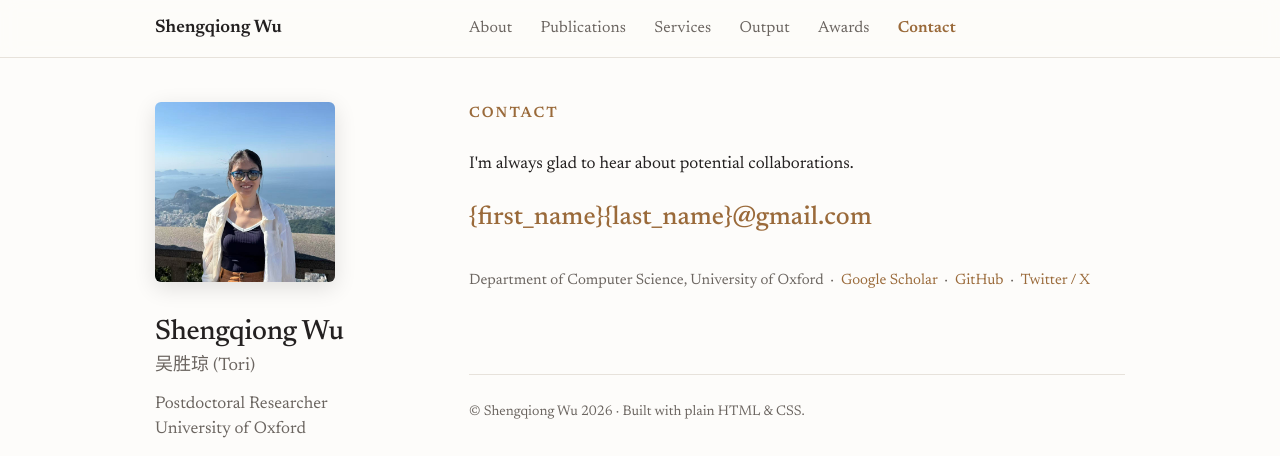
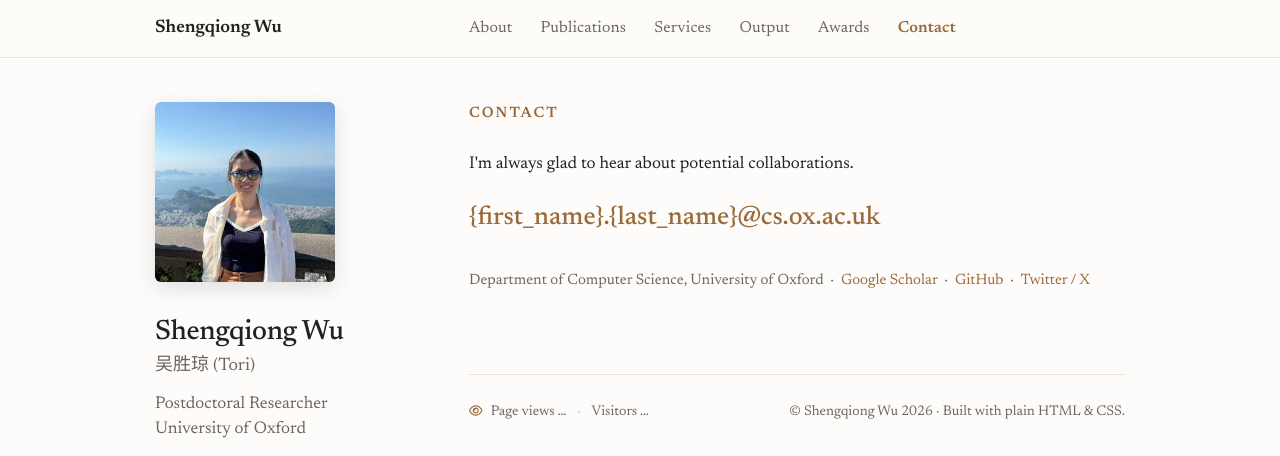
Before and after one commit to ChocoWu/ChocoWu.github.io, a plain HTML site: page contact.html in a window 1280 px wide. Shown: the top 456 px of the page. Drawn offline with Linux system fonts and the light colour scheme; some packages are replaced by stand-ins of ours; a script that the page names is missing.

Commit message:
update footer

```diff
--- a/contact.html
+++ b/contact.html
@@ -57,7 +57,7 @@
       <section id="contact" class="contact">
         <h2 class="section-title">Contact</h2>
         <p>I'm always glad to hear about potential collaborations.</p>
-        <p class="big-mail"><a href="mailto:shengqiongwu@gmail.com">{first_name}{last_name}@gmail.com</a></p>
+        <p class="big-mail"><a href="mailto:shengqiongwu@gmail.com">{first_name}.{last_name}@cs.ox.ac.uk</a></p>
         <p style="color:var(--muted);font-size:15px;">
           Department of Computer Science, University of Oxford &nbsp;·&nbsp;
           <a href="https://scholar.google.com/citations?user=RJJLKR0AAAAJ">Google Scholar</a> &nbsp;·&nbsp;
@@ -66,9 +66,20 @@
         </p>
       </section>
 
-      <footer>© Shengqiong Wu 2026 · Built with plain HTML &amp; CSS.</footer>
+      <footer class="footer-split">
+        <!-- Visitor counter (busuanzi: site-wide page views & unique visitors) -->
+        <span class="visitors">
+          <i class="fa-regular fa-eye"></i>
+          <span id="busuanzi_container_site_pv">Page views <span id="busuanzi_value_site_pv">…</span></span>
+          <span class="sep">·</span>
+          <span id="busuanzi_container_site_uv">Visitors <span id="busuanzi_value_site_uv">…</span></span>
+        </span>
+        <span>© Shengqiong Wu 2026 · Built with plain HTML &amp; CSS.</span>
+      </footer>
 
     </main>
   </div>
+  <!-- busuanzi page-view / visitor counter -->
+  <script defer src="//busuanzi.ibruce.info/busuanzi/2.3/busuanzi.pure.mini.js"></script>
 </body>
 </html>
--- a/style.css
+++ b/style.css
@@ -364,6 +364,11 @@ section { padding-top: var(--space); }
 .contact p { font-size: 17px; }
 .contact .big-mail { font-size: clamp(20px, 4vw, 26px); font-weight: 500; }
 
+/* ============================ VISITOR COUNTER (inside footer) ============================ */
+.visitors { color: var(--muted); font-size: 14px; }
+.visitors i { font-size: 12px; margin-right: 5px; color: var(--accent); }
+.visitors .sep { margin: 0 8px; opacity: .45; }
+
 /* ============================ FOOTER ============================ */
 .main footer {
   margin-top: var(--space);
@@ -371,6 +376,14 @@ section { padding-top: var(--space); }
   border-top: 1px solid var(--rule);
   color: var(--muted);
   font-size: 14px;
+}
+/* index footer: counter on the left, copyright on the right */
+.main footer.footer-split {
+  display: flex;
+  justify-content: space-between;
+  align-items: center;
+  gap: 12px;
+  flex-wrap: wrap;
 }
 
 /* ============================ RESPONSIVE ============================ */
```
Also changed, not shown: awards.html (+12 -1 lines), index.html (+13 -1 lines), output.html (+12 -1 lines), publications.html (+12 -1 lines), services.html (+12 -1 lines).
